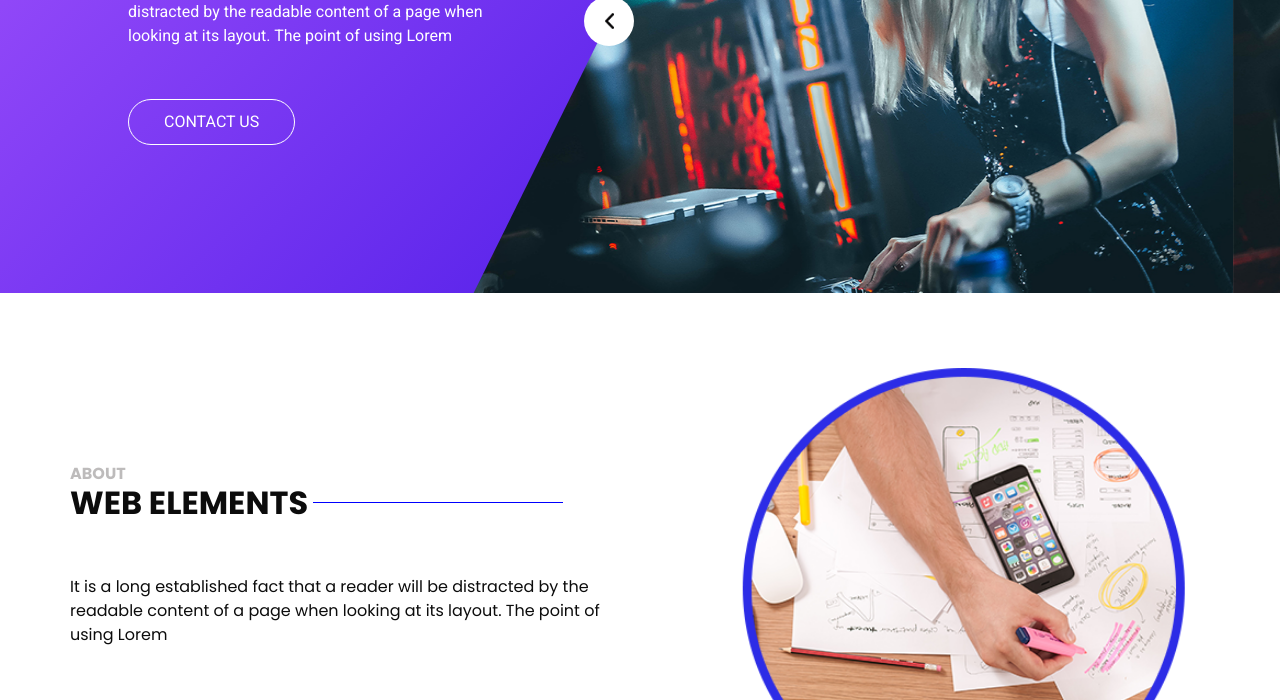
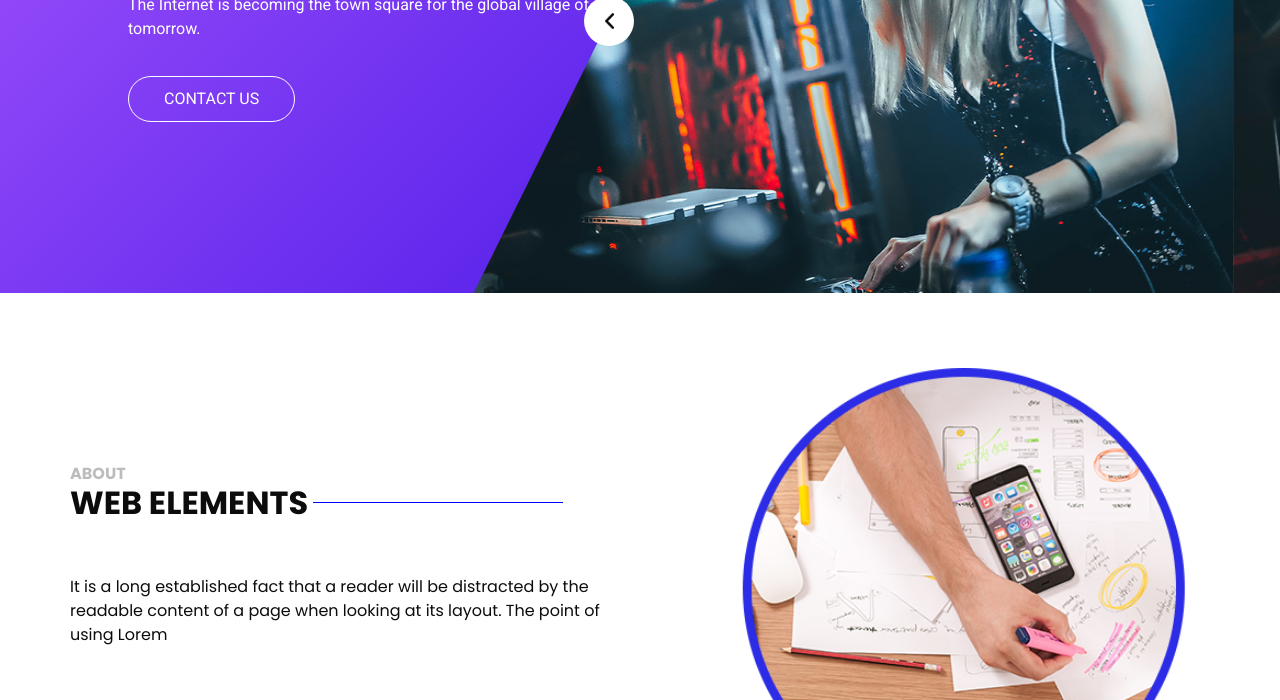
Before and after one commit to Albert-Rop/Branding-Test, a plain HTML site: page index.html in a window 1280 px wide. Shown: the part 400-1100 px from the top of the page. Drawn offline with nearby package versions, Linux system fonts and the light colour scheme.

Commit message:
Update index.html

```diff
--- a/index.html
+++ b/index.html
@@ -106,10 +106,10 @@
             WIRELESS <br>
             NEW BRAND
           </h2>
-          <p>
-            It is a long established fact that a reader will be distracted by the readable content of a page when
-            looking at its layout. The point of using Lorem
-          </p>
+          <p1>
+            The Internet is becoming the town square for the global village of tomorrow.
+
+          </p1>
           <div>
             <a href="" class="slider-link">
               CONTACT US
```
